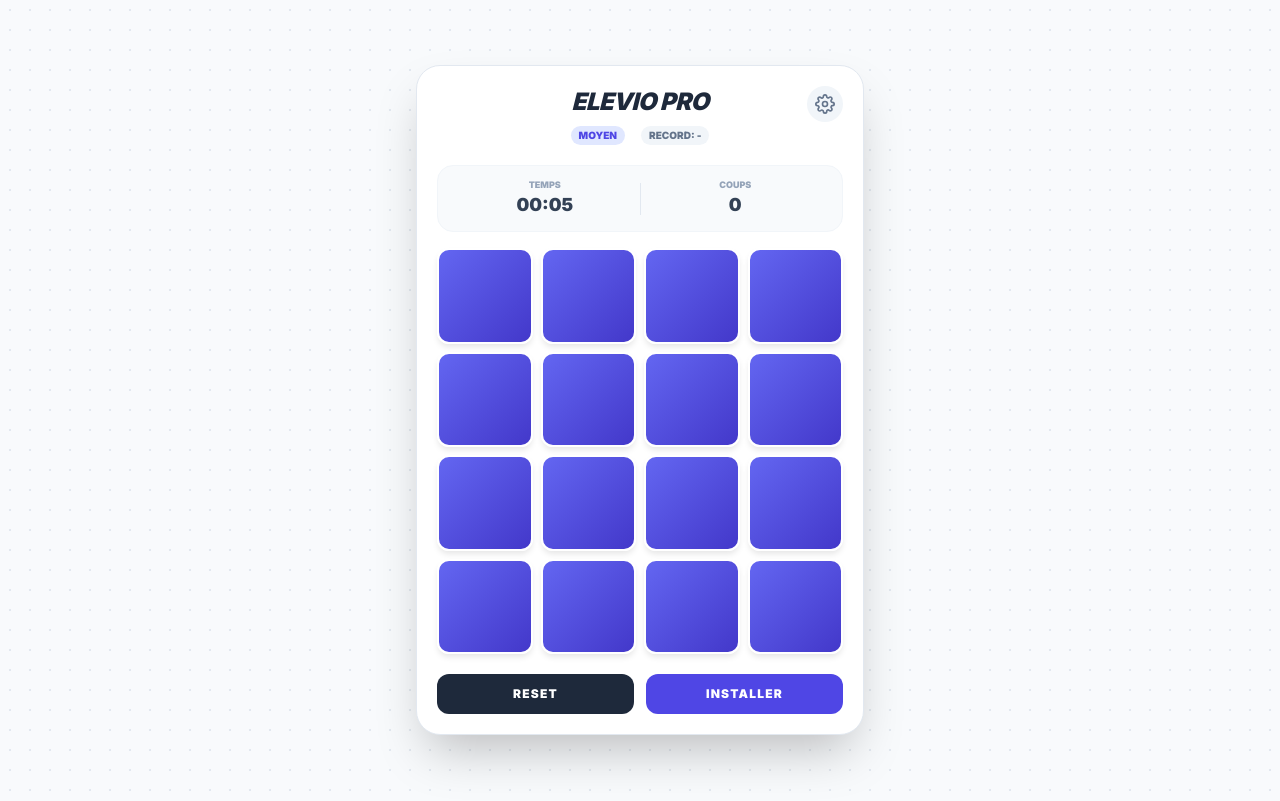
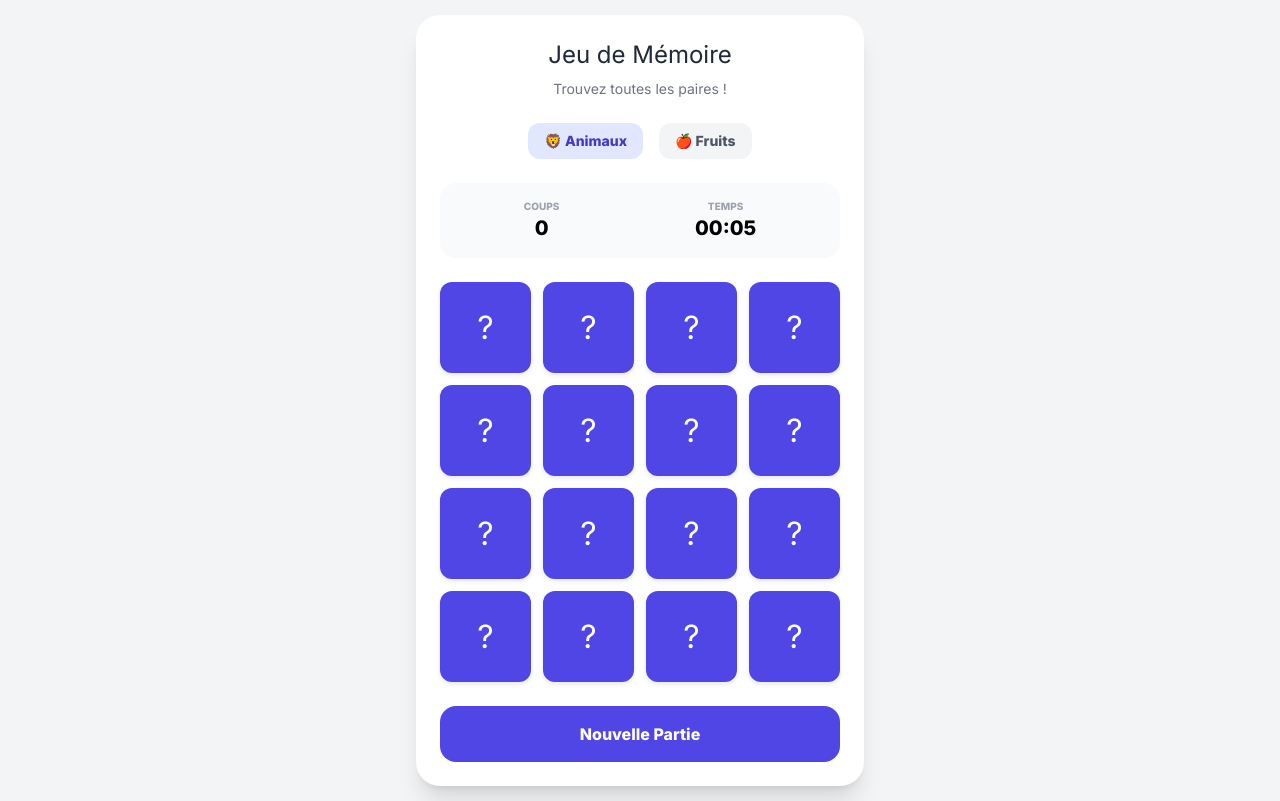
Before and after one commit to bancelamine50-max/LAMINE, a plain HTML site: page index.html in a window 1280 px wide. Drawn offline with nearby package versions, Linux system fonts and the light colour scheme.

Commit message:
Update index.html

```diff
--- a/index.html
+++ b/index.html
@@ -3,161 +3,212 @@
 <head>
     <meta charset="UTF-8">
     <meta name="viewport" content="width=device-width, initial-scale=1.0, maximum-scale=1.0, user-scalable=no">
-    <title>ELEVIO GAME PRO</title>
-
-    <!-- Configuration PWA -->
-    <meta name="apple-mobile-web-app-capable" content="yes">
-    <meta name="apple-mobile-web-app-status-bar-style" content="black-translucent">
-    <meta name="apple-mobile-web-app-title" content="ELEVIO">
-    <meta name="theme-color" content="#6366f1">
-    <link rel="apple-touch-icon" href="https://cdn-icons-png.flaticon.com/512/5690/5690529.png">
-    <link rel="manifest" href="data:application/manifest+json,{%22name%22:%22ELEVIO%20GAME%22,%22short_name%22:%22ELEVIO%22,%22start_url%22:%22./index.html%22,%22display%22:%22standalone%22,%22background_color%22:%22#f8fafc%22,%22theme_color%22:%22#6366f1%22,%22icons%22:[{%22src%22:%22https://cdn-icons-png.flaticon.com/512/5690/5690529.png%22,%22sizes%22:%22512x512%22,%22type%22:%22image/png%22}]}">
+    <title>Jeu de Mémoire - Animaux & Fruits</title>
 
     <script src="https://cdn.tailwindcss.com"></script>
-    <link href="https://fonts.googleapis.com/css2?family=Inter:wght@400;600;900&display=swap" rel="stylesheet">
+    <link href="https://fonts.googleapis.com/css2?family=Inter:wght@400;600;800&display=swap" rel="stylesheet">
+
     <style>
         body {
             font-family: 'Inter', sans-serif;
-            background-color: #f8fafc;
-            background-image: radial-gradient(#e2e8f0 1px, transparent 1px);
-            background-size: 20px 20px;
+            background-color: #f3f4f6;
             min-height: 100vh;
-            display: flex; justify-content: center; align-items: center;
-            margin: 0; padding: 15px;
+            display: flex;
+            justify-content: center;
+            align-items: center;
+            margin: 0;
+            padding: 15px;
         }
-        .memory-card { perspective: 1000px; aspect-ratio: 1/1; cursor: pointer; height: 100%; }
-        .card-inner { position: relative; width: 100%; height: 100%; transition: transform 0.5s cubic-bezier(0.4, 0, 0.2, 1); transform-style: preserve-3d; }
-        .memory-card.flipped .card-inner { transform: rotateY(180deg); }
-        .card-front, .card-back { position: absolute; width: 100%; height: 100%; backface-visibility: hidden; border-radius: 12px; display: flex; align-items: center; justify-content: center; box-shadow: 0 4px 6px -1px rgba(0,0,0,0.1); }
-        .card-front { background: linear-gradient(135deg, #6366f1 0%, #4338ca 100%); border: 2px solid #fff; }
-        .card-back { background: white; transform: rotateY(180deg); border: 2px solid #e2e8f0; font-size: 1.5rem; }
-        .matched .card-back { background-color: #f0fdf4; border-color: #86efac; animation: success-pop 0.4s ease-out; }
-        @keyframes success-pop { 0% { transform: rotateY(180deg) scale(1); } 50% { transform: rotateY(180deg) scale(1.15); } 100% { transform: rotateY(180deg) scale(1); } }
-        #modal-win, #modal-install, #modal-settings { display: none; backdrop-filter: blur(8px); }
-        .diff-active { border-color: #6366f1 !important; background-color: #eff6ff !important; color: #1e40af !important; }
+
+        .grid-container {
+            display: grid;
+            grid-template-columns: repeat(4, 1fr);
+            gap: 12px;
+            width: 100%;
+            max-width: 400px;
+        }
+
+        .card {
+            aspect-ratio: 1 / 1;
+            perspective: 1000px;
+            cursor: pointer;
+        }
+
+        .card-inner {
+            position: relative;
+            width: 100%;
+            height: 100%;
+            transition: transform 0.6s;
+            transform-style: preserve-3d;
+        }
+
+        .card.flipped .card-inner {
+            transform: rotateY(180deg);
+        }
+
+        .card-front, .card-back {
+            position: absolute;
+            width: 100%;
+            height: 100%;
+            backface-visibility: hidden;
+            border-radius: 12px;
+            display: flex;
+            align-items: center;
+            justify-content: center;
+            font-size: 2rem;
+            box-shadow: 0 2px 5px rgba(0,0,0,0.1);
+        }
+
+        .card-front {
+            background-color: #4f46e5;
+            color: white;
+        }
+
+        .card-back {
+            background-color: white;
+            transform: rotateY(180deg);
+            border: 2px solid #e5e7eb;
+        }
+
+        .card.matched .card-back {
+            background-color: #f0fdf4;
+            border-color: #86efac;
+        }
+
+        #modal-win {
+            display: none;
+            position: fixed;
+            inset: 0;
+            background: rgba(0,0,0,0.5);
+            backdrop-filter: blur(4px);
+            z-index: 50;
+            align-items: center;
+            justify-content: center;
+        }
     </style>
 </head>
 <body>
 
-    <div class="max-w-md w-full">
-        <div class="bg-white rounded-3xl shadow-2xl p-5 border border-slate-200 relative">
+    <div class="max-w-md w-full bg-white rounded-3xl shadow-xl p-6">
+        <header class="text-center mb-6">
+            <h1 class="text-2xl font-800 text-gray-800 mb-2">Jeu de Mémoire</h1>
+            <p class="text-gray-500 text-sm">Trouvez toutes les paires !</p>
+        </header>
 
-            <!-- Bouton Options -->
-            <button onclick="openSettings()" class="absolute top-5 right-5 p-2 bg-slate-100 rounded-full text-slate-500 hover:text-indigo-600 transition-all">
-                <svg xmlns="http://www.w3.org/2000/svg" width="20" height="20" fill="none" stroke="currentColor" stroke-width="2" stroke-linecap="round" stroke-linejoin="round" viewBox="0 0 24 24"><circle cx="12" cy="12" r="3"></circle><path d="M19.4 15a1.65 1.65 0 0 0 .33 1.82l.06.06a2 2 0 0 1 0 2.83 2 2 0 0 1-2.83 0l-.06-.06a1.65 1.65 0 0 0-1.82-.33 1.65 1.65 0 0 0-1 1.51V21a2 2 0 0 1-2 2 2 2 0 0 1-2-2v-.09A1.65 1.65 0 0 0 9 19.4a1.65 1.65 0 0 0-1.82.33l-.06.06a2 2 0 0 1-2.83 0 2 2 0 0 1 0-2.83l.06-.06a1.65 1.65 0 0 0 .33-1.82 1.65 1.65 0 0 0-1.51-1H3a2 2 0 0 1-2-2 2 2 0 0 1 2-2h.09A1.65 1.65 0 0 0 4.6 9a1.65 1.65 0 0 0-.33-1.82l-.06-.06a2 2 0 0 1 0-2.83 2 2 0 0 1 2.83 0l.06.06a1.65 1.65 0 0 0 1.82.33H9a1.65 1.65 0 0 0 1-1.51V3a2 2 0 0 1 2-2 2 2 0 0 1 2 2v.09a1.65 1.65 0 0 0 1 1.51 1.65 1.65 0 0 0 1.82-.33l.06-.06a2 2 0 0 1 2.83 0 2 2 0 0 1 0 2.83l-.06.06a1.65 1.65 0 0 0-.33 1.82V9a1.65 1.65 0 0 0 1.51 1H21a2 2 0 0 1 2 2 2 2 0 0 1-2 2h-.09a1.65 1.65 0 0 0-1.51 1z"></path></svg>
-            </button>
+        <!-- Sélecteur de Thème -->
+        <div class="flex justify-center gap-4 mb-6">
+            <button onclick="changeTheme('animals')" id="btn-animals" class="px-4 py-2 rounded-xl text-sm font-bold transition-all border-2">🦁 Animaux</button>
+            <button onclick="changeTheme('fruits')" id="btn-fruits" class="px-4 py-2 rounded-xl text-sm font-bold transition-all border-2">🍎 Fruits</button>
+        </div>
 
-            <header class="text-center mb-5">
-                <h1 class="text-2xl font-black text-slate-800 tracking-tight uppercase italic">ELEVIO PRO</h1>
-                <div class="flex justify-center gap-4 mt-2">
-                    <span class="text-[10px] font-bold px-2 py-0.5 bg-indigo-100 text-indigo-600 rounded-full uppercase" id="display-diff">Moyen</span>
-                    <span class="text-[10px] font-bold px-2 py-0.5 bg-slate-100 text-slate-500 rounded-full uppercase">Record: <span id="best-score">-</span></span>
-                </div>
-            </header>
-
-            <!-- Stats Bar -->
-            <div class="flex justify-between items-center mb-4 bg-slate-50 p-3 rounded-2xl border border-slate-100">
-                <div class="text-center flex-1">
-                    <p class="text-[9px] uppercase font-bold text-slate-400">Temps</p>
-                    <p id="timer" class="text-lg font-black text-slate-700">00:00</p>
-                </div>
-                <div class="w-px h-8 bg-slate-200"></div>
-                <div class="text-center flex-1">
-                    <p class="text-[9px] uppercase font-bold text-slate-400">Coups</p>
-                    <p id="moves" class="text-lg font-black text-slate-700">0</p>
-                </div>
+        <!-- Stats -->
+        <div class="flex justify-around mb-6 bg-gray-50 p-4 rounded-2xl">
+            <div class="text-center">
+                <span class="block text-[10px] uppercase font-bold text-gray-400">Coups</span>
+                <span id="moves" class="text-xl font-bold">0</span>
             </div>
-
-            <!-- Game Grid -->
-            <div id="grid" class="grid grid-cols-4 gap-2 mb-5"></div>
-
-            <div class="grid grid-cols-2 gap-3">
-                <button onclick="initGame()" class="bg-slate-800 text-white font-bold py-3 rounded-xl hover:bg-slate-900 transition-all text-xs uppercase tracking-widest">
-                    Reset
-                </button>
-                <button id="pwa-install-btn" class="bg-indigo-600 text-white font-bold py-3 rounded-xl hover:bg-indigo-700 transition-all text-xs uppercase tracking-widest">
-                    Installer
-                </button>
+            <div class="text-center">
+                <span class="block text-[10px] uppercase font-bold text-gray-400">Temps</span>
+                <span id="timer" class="text-xl font-bold">00:00</span>
             </div>
         </div>
-    </div>
 
-    <!-- Modal Options / Difficulté -->
-    <div id="modal-settings" class="fixed inset-0 z-50 flex items-center justify-center p-4 bg-slate-900/80">
-        <div class="bg-white rounded-3xl p-6 max-w-sm w-full shadow-2xl">
-            <h2 class="text-xl font-black text-slate-800 mb-5 uppercase">Configuration</h2>
+        <div id="grid" class="grid-container">
+            <!-- Les cartes sont générées ici -->
+        </div>
 
-            <p class="text-xs font-bold text-slate-400 uppercase mb-3">Difficulté</p>
-            <div class="grid grid-cols-3 gap-2 mb-6">
-                <button onclick="setDifficulty(6)" id="diff-6" class="difficulty-btn border-2 border-slate-100 p-3 rounded-2xl text-xs font-bold transition-all bg-slate-50">Facile<br><span class="text-[10px] opacity-60">12 cartes</span></button>
-                <button onclick="setDifficulty(8)" id="diff-8" class="difficulty-btn border-2 border-slate-100 p-3 rounded-2xl text-xs font-bold transition-all bg-slate-50">Moyen<br><span class="text-[10px] opacity-60">16 cartes</span></button>
-                <button onclick="setDifficulty(10)" id="diff-10" class="difficulty-btn border-2 border-slate-100 p-3 rounded-2xl text-xs font-bold transition-all bg-slate-50">Expert<br><span class="text-[10px] opacity-60">20 cartes</span></button>
-            </div>
-
-            <button onclick="closeSettings()" class="w-full bg-indigo-600 text-white font-bold py-4 rounded-2xl uppercase text-sm shadow-lg shadow-indigo-200">Enregistrer</button>
-        </div>
+        <button onclick="initGame()" class="w-full mt-6 bg-indigo-600 text-white font-bold py-4 rounded-2xl hover:bg-indigo-700 transition-all">
+            Nouvelle Partie
+        </button>
     </div>
 
     <!-- Modal Victoire -->
-    <div id="modal-win" class="fixed inset-0 z-50 flex items-center justify-center p-4 bg-slate-900/80">
+    <div id="modal-win">
         <div class="bg-white rounded-3xl p-8 max-w-xs w-full text-center shadow-2xl">
-            <div class="text-5xl mb-4">✨</div>
-            <h2 class="text-2xl font-black text-slate-800 mb-1">BRAVO !</h2>
-            <p class="text-slate-500 text-sm mb-6">Niveau complété en <span id="win-moves" class="font-bold text-indigo-600"></span> coups et <span id="win-time" class="font-bold text-indigo-600"></span>.</p>
-            <button onclick="initGame()" class="w-full bg-indigo-600 text-white font-bold py-4 rounded-2xl uppercase shadow-lg shadow-indigo-100">Rejouer</button>
+            <div class="text-5xl mb-4">🏆</div>
+            <h2 class="text-2xl font-bold mb-2">Bravo !</h2>
+            <p class="text-gray-500 mb-6">Terminé en <span id="final-moves" class="font-bold text-indigo-600"></span> coups.</p>
+            <button onclick="initGame()" class="w-full bg-indigo-600 text-white font-bold py-3 rounded-xl">Rejouer</button>
         </div>
     </div>
 
     <script>
-        const emojiPool = ['🦁', '🦊', '🐼', '🐯', '🐸', '🐨', '🦄', '🐝', '🦖', '🐙', '🦋', '🐳', '🦩', '🦚'];
-        let cardsNum = 8; // Défaut : Moyen (8 paires = 16 cartes)
+        const themes = {
+            animals: ['🐶', '🐱', '🦁', '🐯', '🐼', '🐨', '🦊', '🐸'],
+            fruits: ['🍎', '🍓', '🍌', '🍇', '🍉', '🍍', '🥝', '🍒']
+        };
+
+        let currentTheme = 'animals';
         let flippedCards = [];
-        let matchedPairs = 0;
+        let lockBoard = false;
         let moves = 0;
-        let timer = 0;
+        let matches = 0;
+        let time = 0;
         let timerInterval;
-        let isLock = false;
 
-        // Init Game
+        function changeTheme(theme) {
+            currentTheme = theme;
+            updateThemeButtons();
+            initGame();
+        }
+
+        function updateThemeButtons() {
+            const btnAnimals = document.getElementById('btn-animals');
+            const btnFruits = document.getElementById('btn-fruits');
+
+            if (currentTheme === 'animals') {
+                btnAnimals.className = "px-4 py-2 rounded-xl text-sm font-bold bg-indigo-100 text-indigo-700 border-indigo-200";
+                btnFruits.className = "px-4 py-2 rounded-xl text-sm font-bold bg-gray-100 text-gray-600 border-transparent";
+            } else {
+                btnFruits.className = "px-4 py-2 rounded-xl text-sm font-bold bg-indigo-100 text-indigo-700 border-indigo-200";
+                btnAnimals.className = "px-4 py-2 rounded-xl text-sm font-bold bg-gray-100 text-gray-600 border-transparent";
+            }
+        }
+
         function initGame() {
             clearInterval(timerInterval);
             document.getElementById('modal-win').style.display = 'none';
-            document.getElementById('modal-settings').style.display = 'none';
+            document.getElementById('grid').innerHTML = '';
+            flippedCards = [];
+            lockBoard = false;
+            moves = 0;
+            matches = 0;
+            time = 0;
+            document.getElementById('moves').innerText = '0';
+            document.getElementById('timer').innerText = '00:00';
 
-            flippedCards = [];
-            matchedPairs = 0;
-            moves = 0;
-            timer = 0;
-            isLock = false;
+            const items = [...themes[currentTheme], ...themes[currentTheme]];
+            items.sort(() => Math.random() - 0.5);
 
-            document.getElementById('moves').innerText = moves;
-            document.getElementById('timer').innerText = "00:00";
-            updateBestScoreDisplay();
-
-            // Setup Grid
-            const grid = document.getElementById('grid');
-            grid.innerHTML = '';
-
-            // Adapter les colonnes si Expert
-            grid.className = cardsNum > 8 ? "grid grid-cols-4 gap-2 mb-5" : "grid grid-cols-4 gap-2 mb-5";
-
-            const selectedEmojis = emojiPool.slice(0, cardsNum);
-            const deck = [...selectedEmojis, ...selectedEmojis].sort(() => Math.random() - 0.5);
-
-            deck.forEach(emoji => {
+            items.forEach(emoji => {
                 const card = document.createElement('div');
-                card.className = 'memory-card';
+                card.className = 'card';
                 card.dataset.emoji = emoji;
-                card.innerHTML = `<div class="card-inner"><div class="card-front"></div><div class="card-back">${emoji}</div></div>`;
-                card.onclick = flipCard;
-                grid.appendChild(card);
+                card.innerHTML = `
+                    <div class="card-inner">
+                        <div class="card-front">?</div>
+                        <div class="card-back">${emoji}</div>
+                    </div>
+                `;
+                card.addEventListener('click', flipCard);
+                document.getElementById('grid').appendChild(card);
             });
 
             startTimer();
+            updateThemeButtons();
+        }
+
+        function startTimer() {
+            timerInterval = setInterval(() => {
+                time++;
+                const mins = Math.floor(time / 60).toString().padStart(2, '0');
+                const secs = (time % 60).toString().padStart(2, '0');
+                document.getElementById('timer').innerText = `${mins}:${secs}`;
+            }, 1000);
         }
 
         function flipCard() {
-            if (isLock || this.classList.contains('flipped')) return;
+            if (lockBoard || this.classList.contains('flipped')) return;
 
             this.classList.add('flipped');
             flippedCards.push(this);
@@ -170,94 +221,33 @@
         }
 
         function checkMatch() {
-            isLock = true;
-            const [c1, c2] = flippedCards;
-
-            if (c1.dataset.emoji === c2.dataset.emoji) {
-                c1.classList.add('matched');
-                c2.classList.add('matched');
-                matchedPairs++;
+            const [card1, card2] = flippedCards;
+            if (card1.dataset.emoji === card2.dataset.emoji) {
+                card1.classList.add('matched');
+                card2.classList.add('matched');
+                matches++;
                 flippedCards = [];
-                isLock = false;
-
-                if (matchedPairs === cardsNum) win();
+                if (matches === themes[currentTheme].length) win();
             } else {
+                lockBoard = true;
                 setTimeout(() => {
-                    c1.classList.remove('flipped');
-                    c2.classList.remove('flipped');
+                    card1.classList.remove('flipped');
+                    card2.classList.remove('flipped');
                     flippedCards = [];
-                    isLock = false;
-                }, 800);
+                    lockBoard = false;
+                }, 1000);
             }
-        }
-
-        function startTimer() {
-            timerInterval = setInterval(() => {
-                timer++;
-                const m = Math.floor(timer / 60).toString().padStart(2, '0');
-                const s = (timer % 60).toString().padStart(2, '0');
-                document.getElementById('timer').innerText = `${m}:${s}`;
-            }, 1000);
         }
 
         function win() {
             clearInterval(timerInterval);
-            saveBestScore();
-            document.getElementById('win-moves').innerText = moves;
-            document.getElementById('win-time').innerText = document.getElementById('timer').innerText;
-            setTimeout(() => document.getElementById('modal-win').style.display = 'flex', 500);
+            document.getElementById('final-moves').innerText = moves;
+            setTimeout(() => {
+                document.getElementById('modal-win').style.display = 'flex';
+            }, 500);
         }
 
-        // Difficulté
-        function setDifficulty(num) {
-            cardsNum = num;
-            const names = {6: 'Facile', 8: 'Moyen', 10: 'Expert'};
-            document.getElementById('display-diff').innerText = names[num];
-
-            document.querySelectorAll('.difficulty-btn').forEach(b => b.classList.remove('diff-active'));
-            document.getElementById('diff-' + num).classList.add('diff-active');
-
-            initGame();
-        }
-
-        function openSettings() { document.getElementById('modal-settings').style.display = 'flex'; }
-        function closeSettings() { document.getElementById('modal-settings').style.display = 'none'; }
-
-        // Highscore (Local Storage)
-        function saveBestScore() {
-            const key = 'best_' + cardsNum;
-            const currentBest = localStorage.getItem(key);
-            if (!currentBest || moves < parseInt(currentBest)) {
-                localStorage.setItem(key, moves);
-            }
-        }
-
-        function updateBestScoreDisplay() {
-            const best = localStorage.getItem('best_' + cardsNum);
-            document.getElementById('best-score').innerText = best ? best : '-';
-        }
-
-        // PWA Setup
-        let deferredPrompt;
-        window.addEventListener('beforeinstallprompt', (e) => {
-            e.preventDefault();
-            deferredPrompt = e;
-        });
-
-        document.getElementById('pwa-install-btn').onclick = async () => {
-            if (deferredPrompt) {
-                deferredPrompt.prompt();
-                await deferredPrompt.userChoice;
-                deferredPrompt = null;
-            } else {
-                alert("Pour installer : sur iPhone, utilisez 'Sur l'écran d'accueil' dans Safari. Sur Android, utilisez le menu du navigateur.");
-            }
-        };
-
-        // Lancement
-        window.onload = () => {
-            setDifficulty(8); // Par défaut Moyen
-        };
+        window.onload = initGame;
     </script>
 </body>
 </html>
```
